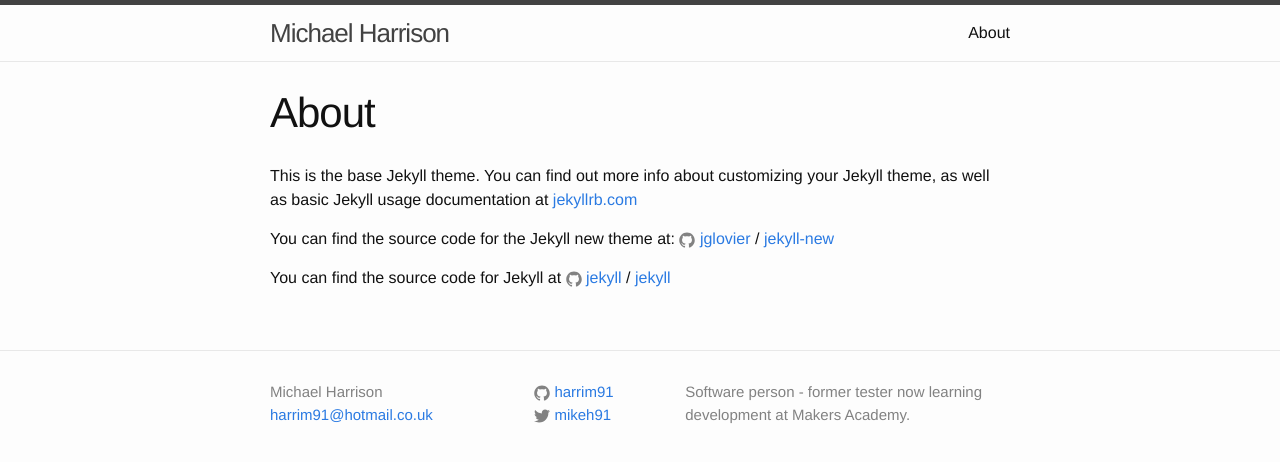
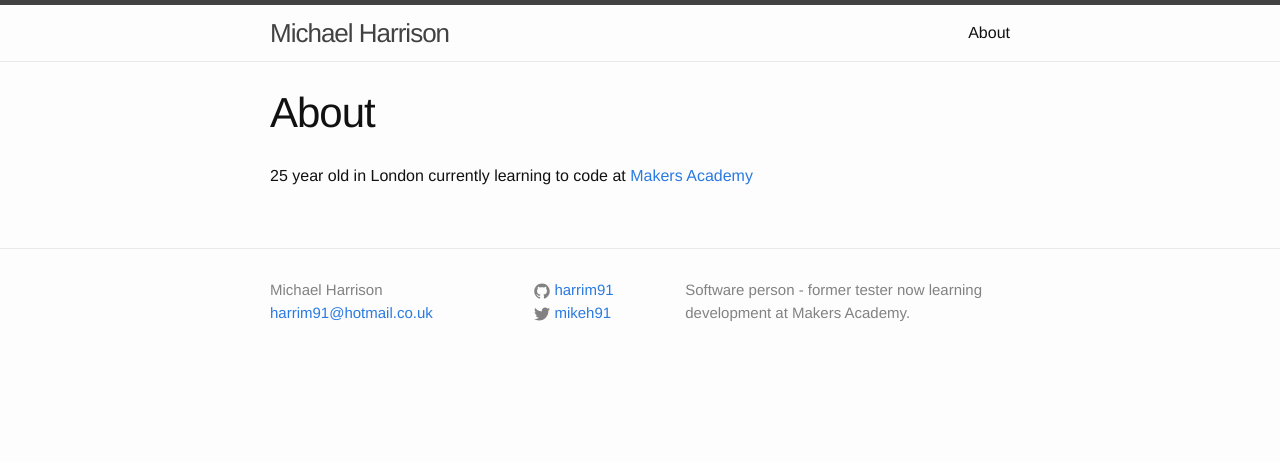
Before and after one commit to harrim91/harrim91.github.io, a Jekyll site: the page built from about.md, in a window 1280 px wide. Shown: the top 462 px of the page. Built offline with Jekyll 4.4.1, drawn with Linux system fonts in a browser that asks for light colours.

Commit message:
updated about.md from default

```diff
--- a/about.md
+++ b/about.md
@@ -4,12 +4,4 @@
 permalink: /about/
 ---
 
-This is the base Jekyll theme. You can find out more info about customizing your Jekyll theme, as well as basic Jekyll usage documentation at [jekyllrb.com](http://jekyllrb.com/)
-
-You can find the source code for the Jekyll new theme at:
-{% include icon-github.html username="jglovier" %} /
-[jekyll-new](https://github.com/jglovier/jekyll-new)
-
-You can find the source code for Jekyll at
-{% include icon-github.html username="jekyll" %} /
-[jekyll](https://github.com/jekyll/jekyll)
+25 year old in London currently learning to code at [Makers Academy](http://www.makersacademy.com)
```
